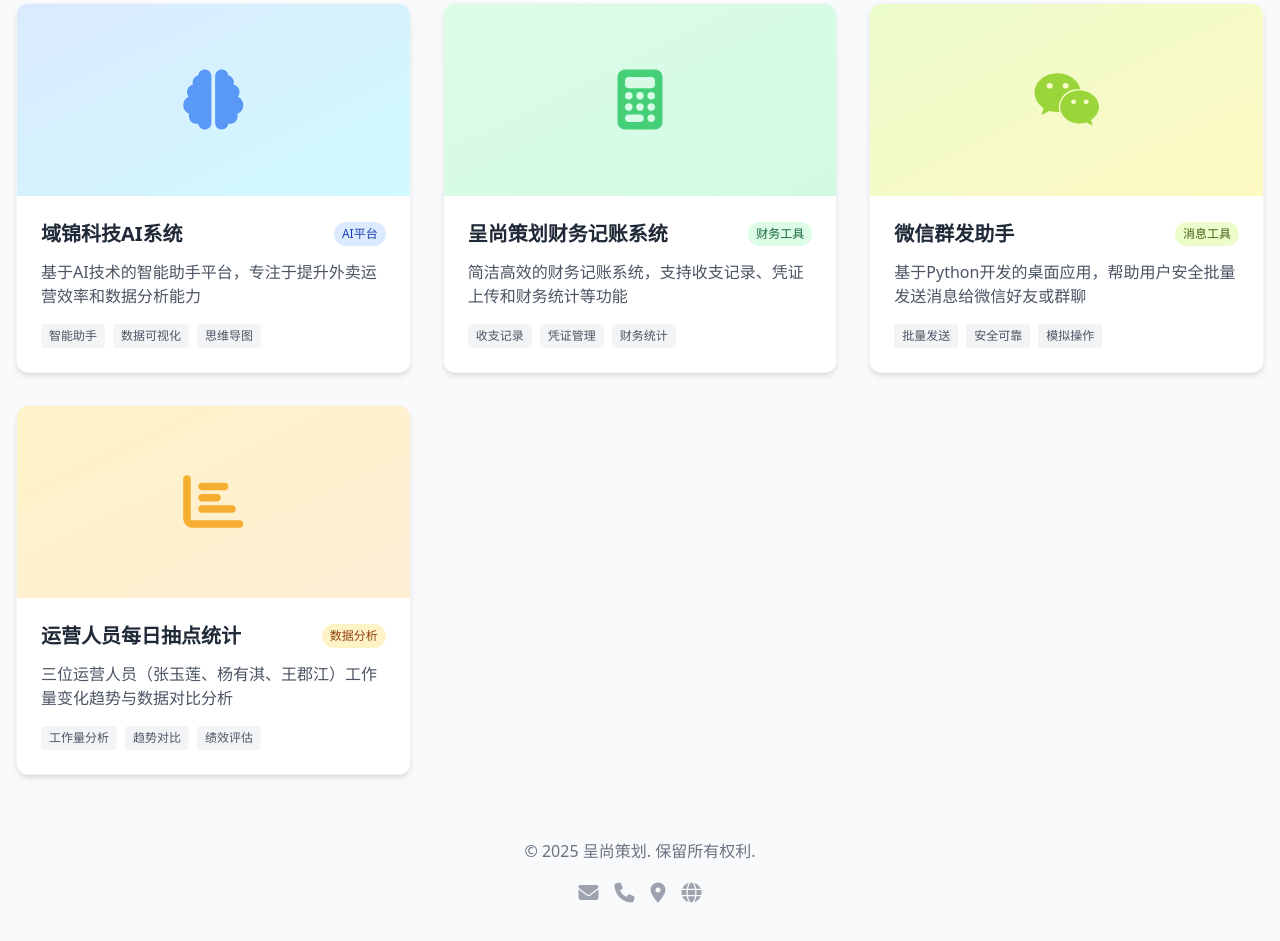
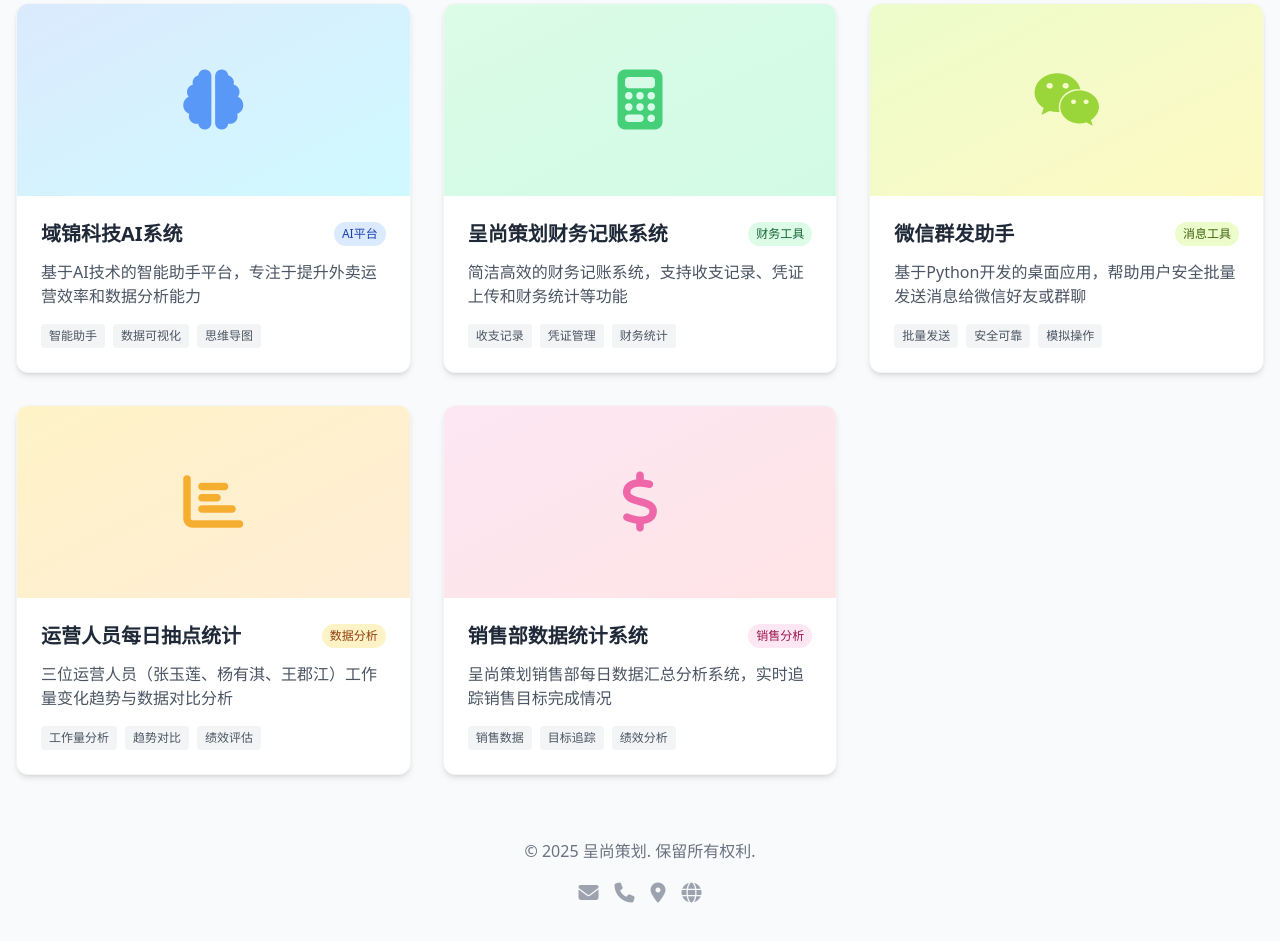
Before and after one commit to XUXIKAI886/xiangmuzhanshiheji, a plain HTML site: page index.html in a window 1280 px wide. Shown: the part 1073-2014 px from the top of the page. Drawn offline with nearby package versions, Linux system fonts and the light colour scheme.

Commit message:
添加销售部数据统计系统项目信息到README.md

```diff
--- a/index.html
+++ b/index.html
@@ -262,6 +262,27 @@
                     </div>
                 </div>
             </a>
+
+            <!-- 项目卡片11：销售部数据统计系统 -->
+            <a href="https://aituyftbugof.sealosbja.site/" target="_blank" class="project-card group">
+                <div class="card-inner h-full bg-white rounded-xl shadow-md overflow-hidden border border-gray-100">
+                    <div class="h-48 bg-gradient-to-br from-pink-100 to-rose-100 flex items-center justify-center">
+                        <i class="fas fa-dollar-sign text-6xl text-pink-500 opacity-80 group-hover:opacity-100 transition-opacity"></i>
+                    </div>
+                    <div class="p-6">
+                        <div class="flex items-center mb-3">
+                            <h3 class="text-xl font-bold text-gray-800 group-hover:text-pink-600 transition-colors">销售部数据统计系统</h3>
+                            <span class="ml-auto bg-pink-100 text-pink-800 text-xs px-2 py-1 rounded-full">销售分析</span>
+                        </div>
+                        <p class="text-gray-600 mb-4">呈尚策划销售部每日数据汇总分析系统，实时追踪销售目标完成情况</p>
+                        <div class="flex space-x-2">
+                            <span class="text-xs bg-gray-100 px-2 py-1 rounded text-gray-600">销售数据</span>
+                            <span class="text-xs bg-gray-100 px-2 py-1 rounded text-gray-600">目标追踪</span>
+                            <span class="text-xs bg-gray-100 px-2 py-1 rounded text-gray-600">绩效分析</span>
+                        </div>
+                    </div>
+                </div>
+            </a>
         </div>
 
         <!-- 页脚 -->
```
Also changed, not shown: README.md.
